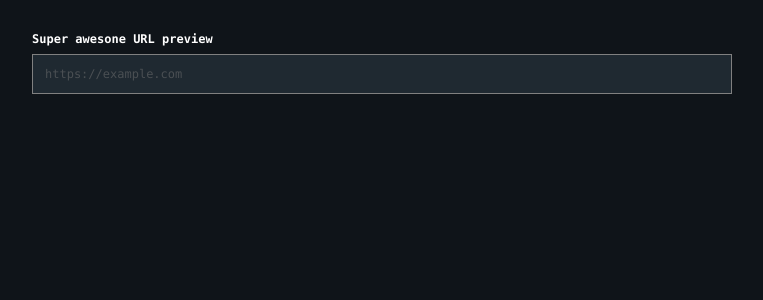
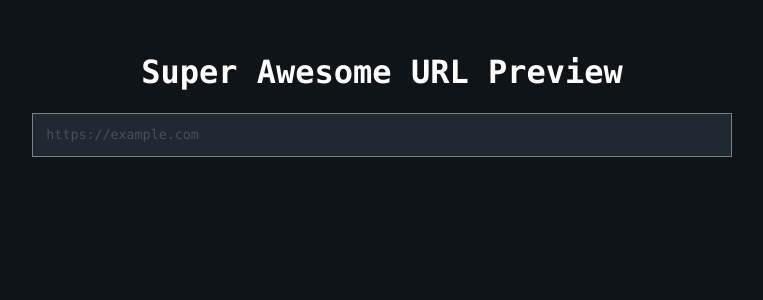
Before and after one commit to rosvik/url-preview-demo, a Next.js app: page / in a window 1280 px wide. Shown: the top 300 px of the page, without its empty margins (258-1021 px from the left). Built offline with nearby package versions, Linux system fonts and the light colour scheme.

Commit message:
update styling

```diff
--- a/src/pages/index.tsx
+++ b/src/pages/index.tsx
@@ -1,34 +1,27 @@
 import Head from "next/head";
-import Image from "next/image";
-import { Inter } from "next/font/google";
 import styles from "@/styles/Home.module.css";
 import { FormEvent, useState } from "react";
-
-const inter = Inter({ subsets: ["latin"] });
+import Link from "next/link";
+import Image from "next/image";
 
 export default function Home() {
   const [input, setInput] = useState("");
   const [previewUrl, setPreviewUrl] = useState<URL>();
-  const onSubmit = (e: FormEvent) => {
-    e.preventDefault();
-    try {
-      const url = new URL(input);
-      setPreviewUrl(url);
-      setInput("");
-    } catch (error) {
-      alert("Hey! That's not a valid URL!");
-    }
-  };
 
   return (
     <>
       <Head>
-        <title>Super awesone URL preview</title>
+        <title>Super Awesome URL Preview</title>
       </Head>
-      <main className={`${styles.main} ${inter.className}`}>
-        <div className={styles.description}>
-          <h1>Super awesone URL preview</h1>
-          <form onSubmit={onSubmit}>
+      <main className={styles.main}>
+        <h1>Super Awesome URL Preview</h1>
+        <form
+          onSubmit={(e: FormEvent) => {
+            e.preventDefault();
+            setPreviewUrl(new URL(input));
+            setInput("");
+          }}
+        >
           <input
             type="url"
             name="url"
@@ -37,14 +30,24 @@ export default function Home() {
             onChange={(e) => setInput(e.target.value)}
           />
         </form>
-          <div className={styles.urlPreview}>
         {previewUrl && (
-              <a href={previewUrl.href} target="_blank" rel="noreferrer">
-                {previewUrl.href}
-              </a>
+          <Link href={previewUrl.href} className={styles.urlPreview}>
+            <div className="aside">
+              {/* <Image
+                width={200}
+                height={200}
+                src={``}
+                alt="Preview"
+              /> */}
+            </div>
+            <div className="content">
+              <div>
+                <h2>{previewUrl.host}</h2>
+              </div>
+              <div>{previewUrl.href}</div>
+            </div>
+          </Link>
         )}
-          </div>
-        </div>
       </main>
     </>
   );
--- a/src/styles/Home.module.css
+++ b/src/styles/Home.module.css
@@ -1,5 +1,11 @@
 .urlPreview {
-  width: 100%;
-  background-color: rgba(85, 85, 85, 0.5);
+  background-color: #1f2931;
   margin: 2rem 0;
+  border-radius: 1rem;
+  padding: 2rem;
+  display: flex;
 }
+.aside {}
+.content {
+  flex-direction: column;
+}
--- a/src/styles/globals.css
+++ b/src/styles/globals.css
@@ -1,7 +1,6 @@
 
 * {
   font-family: "Input Mono", Menlo, monospace;
-  font-size: 12px;
   color: white;
 }
 ::placeholder {
@@ -20,11 +19,22 @@ table {
 tr > * {
   padding: 0.2em;
 }
+a {
+  text-decoration: none;;
+}
+h1 {
+  text-align: center;
+}
+a, p, h2, h3, h4, h5, h6 {
+  padding: 0;
+  margin: 0;
+}
 input, select {
   background-color: #1f2931;
   border: 1px solid gray;
   padding: 1em;
   outline: none;
+  display: block;
   width: calc(100% - 2em - 2px);
 }
 select {
```
Lines whose indentation alone changed are shown as unchanged.
